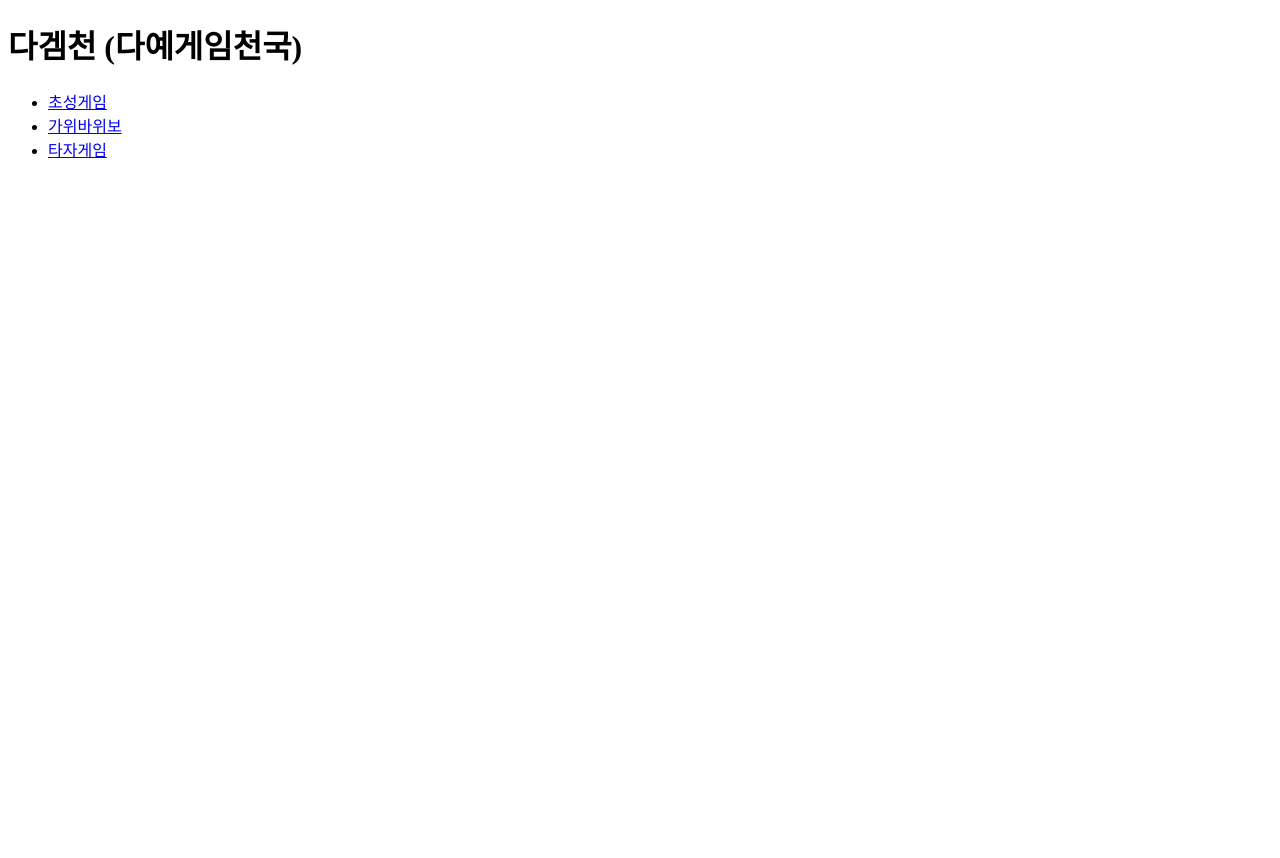
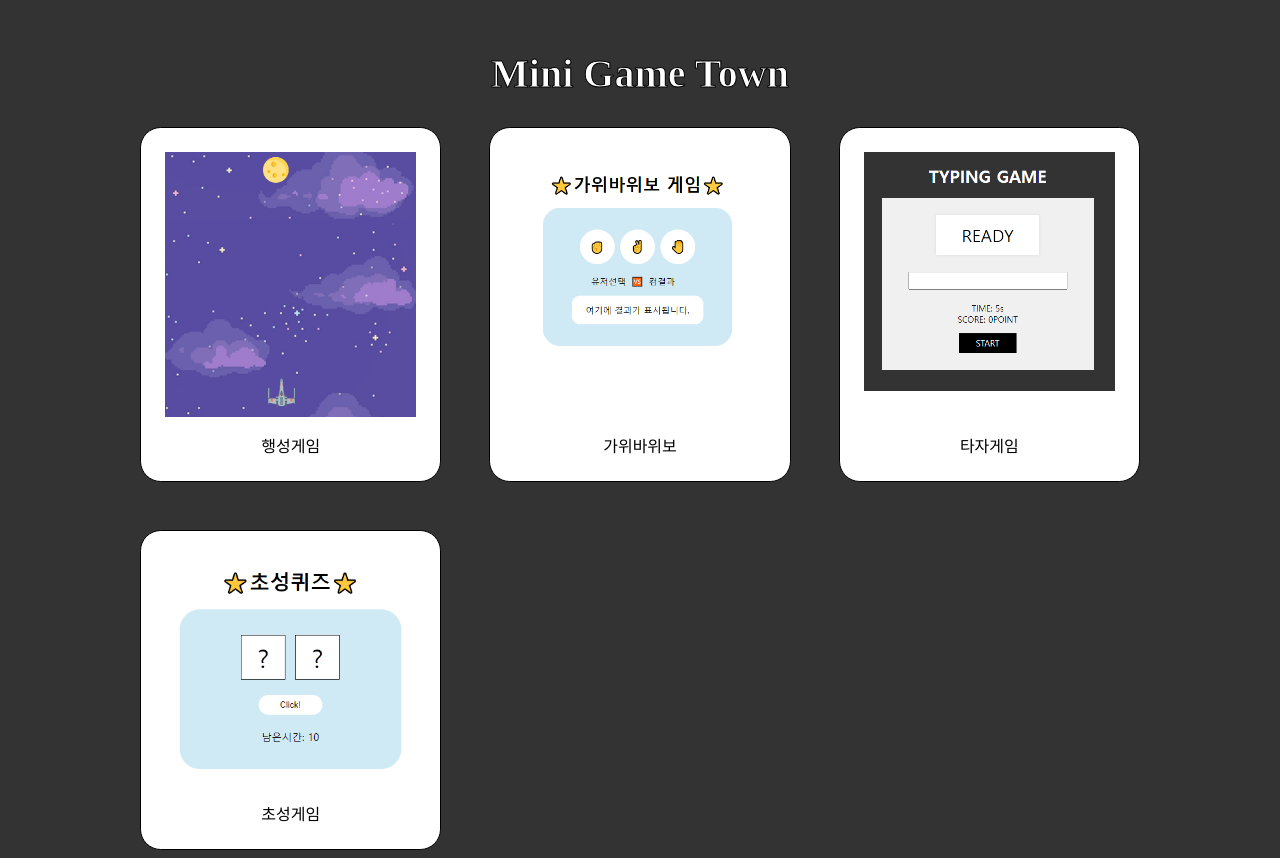
Before and after one commit to dayechoi28243/game, a plain HTML site: page index.html in a window 1280 px wide. Before the commit the page ends 800 px from the top, so only its background shows below. Drawn offline with Linux system fonts and the light colour scheme; a web font is replaced by a local one.

Commit message:
행성게임추가

```diff
--- a/index.html
+++ b/index.html
@@ -1,19 +1,111 @@
 <!DOCTYPE html>
 <html lang="en">
     <head>
-    <meta charset="UTF-8">
-    <meta name="viewport" content="width=device-width, initial-scale=1.0">
+        <meta charset="UTF-8" />
+        <meta name="viewport" content="width=device-width, initial-scale=1.0" />
         <title>Document</title>
-    <!-- git push -u origin main -->
+        <!-- 깃 업데이트 하는 방법 -->
+        <!--  git add . -->
         <!-- git commit -m "." -->
-    <!-- git commit -m "." -->
+        <!-- git push -->
     </head>
+    <style>
+        @font-face {
+            font-family: "DNFBitBitv2";
+            font-style: normal;
+            font-weight: 400;
+            src: url("//cdn.df.nexon.com/img/common/font/DNFBitBitv2.otf") format("opentype");
+        }
+        img {
+            display: block;
+        }
+        a {
+            text-decoration: none;
+            color: black;
+        }
+        body {
+            background-color: #333;
+            color: #fff;
+            font-family: "DNFBitBitv2";
+        }
+        h1 {
+            margin-top: 50px;
+            margin-bottom: 30px;
+            font-size: 40px;
+            -webkit-text-stroke: 1px black;
+            text-align: center;
+            text-transform: capitalize;
+        }
+        .container {
+            display: grid;
+            grid-template-columns: repeat(3, 1fr);
+            max-width: 1000px;
+            width: 90%;
+            margin: 0 auto;
+            gap: 3rem;
+        }
+        .item {
+            background-color: #fff;
+            padding: 1.5rem;
+            box-sizing: border-box;
+            border-radius: 1.3rem;
+            /* background-color: #ddd; */
+            width: 100%;
+            border: 1px solid black;
+            /* box-shadow: 0 0 10px rgba(255, 255, 255, 0.5) */
+        }
+        .item a {
+            height: 100%;
+            gap: 1rem;
+            display: flex;
+            flex-direction: column;
+            align-items: center;
+            justify-content: space-between;
+        }
+        .item .game-img {
+            width: 100%;
+            /* border: 1px solid; */
+            max-width: 300px;
+        }
+        .item .game-img img {
+            width: 100%;
+            object-fit: cover;
+        }
+        @media(max-width:800px){
+            .container{
+                column-gap: 2rem;
+                grid-template-columns: repeat(2, 1fr);
+            }
+        }
+    </style>
     <body>
-    <h1>다겜천 (다예게임천국)</h1>
-    <ul>
-        <li><a href="chosungGame.html">초성게임</a></li>
-        <li><a href="rspGame.html">가위바위보</a></li>
-        <li><a href="textGame.html">타자게임</a></li>
-    </ul>
+        <h1>mini game town</h1>
+
+        <div class="container">
+            <div class="item">
+                <a href="https://snazzy-starlight-518bf7.netlify.app/">
+                    <div class="game-img"><img src="img/moongame.png" alt="" /></div>
+                    <div class="game-name">행성게임</div></a
+                >
+            </div>
+            <div class="item">
+                <a href="rspGame.html">
+                    <div class="game-img"><img src="./img/rsp.png" alt="" /></div>
+                    <div class="game-name">가위바위보</div></a
+                >
+            </div>
+            <div class="item">
+                <a href="textGame.html">
+                    <div class="game-img"><img src="./img/text-game.png" alt="" /></div>
+                    <div class="game-name">타자게임</div></a
+                >
+            </div>
+            <div class="item">
+                <a href="chosungGame.html">
+                    <div class="game-img"><img src="./img/chosungGame.png" alt="" /></div>
+                    <div class="game-name">초성게임</div></a
+                >
+            </div>
+        </div>
     </body>
 </html>
```
Also changed, not shown: img/chosungGame.png (added), img/moongame.png (added), img/rsp.png (added), img/text-game.png (added). Lines whose indentation alone changed are shown as unchanged.
